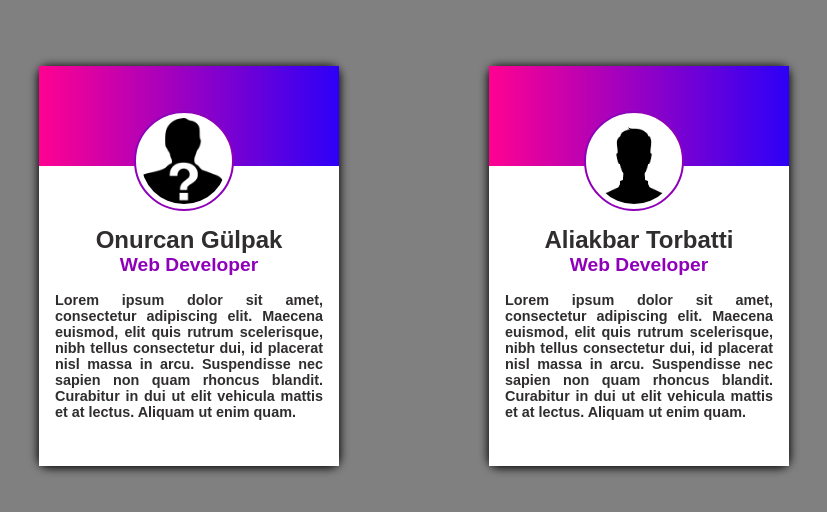
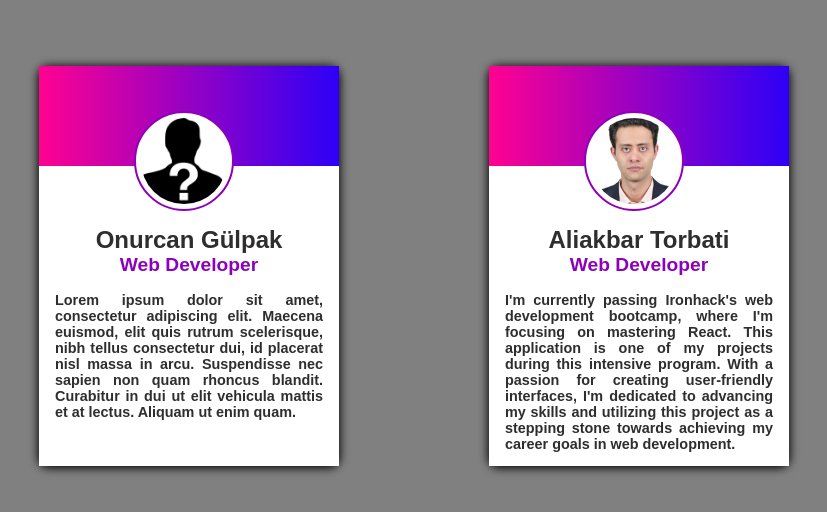
Before and after one commit to onurcangulpak/pralionur-front-end, a React (Vite) app: page /about in a window 1280 px wide. Shown: the part 134-646 px from the top of the page, without its empty margins (226-1053 px from the left). Built offline with nearby package versions, Linux system fonts and the light colour scheme; no server answers.

Commit message:
my info im about page and some css added

```diff
--- a/src/components/SlideShow/SlideShow.css
+++ b/src/components/SlideShow/SlideShow.css
@@ -63,7 +63,7 @@
   font-size: 16px; /* Set the font size */
   color: #333; /* Set the text color */
   line-height: 1.6; /* Set the line height for better readability */
-  border: 5px solid rgb(16, 72, 16);
+  /* border: 5px solid rgb(16, 72, 16); */
   padding: 10px;
   width: 300px;
 }
--- a/src/components/SlideShow/SlideShow.jsx
+++ b/src/components/SlideShow/SlideShow.jsx
@@ -36,8 +36,8 @@ export const SlideShow = ({ oneProduct }) => {
           </button>
         </div>
         <div className="slideDescription">
-          <p>Description: <br />{oneProduct.description[currentSlide]}</p><br />
-          <p>Price: ${oneProduct.price[currentSlide]}</p>
+          <p>Description: <br /><strong>{oneProduct.description[currentSlide]}</strong></p><br />
+          <p>Price: <strong>{oneProduct.price[currentSlide]}$</strong></p>
         </div>
       </div>
     </>
--- a/src/pages/About.jsx
+++ b/src/pages/About.jsx
@@ -2,7 +2,7 @@ import React from "react";
 import NavBar from "../components/Navbar/NavBar";
 import "./About.css";
 import person1Img from "../assets/person-1.jpg";
-import person2Img from "../assets/person-2.png";
+import person2Img from "../assets/person-2.jpg";
 
 export const About = () => {
   return (
@@ -35,14 +35,15 @@ export const About = () => {
           </div>
 
           <div className="lower-container">
-            <h3>Aliakbar Torbatti</h3>
+            <h3>Aliakbar Torbati</h3>
             <h4>Web Developer</h4>
             <p>
-              Lorem ipsum dolor sit amet, consectetur adipiscing elit. Maecena
-              euismod, elit quis rutrum scelerisque, nibh tellus consectetur
-              dui, id placerat nisl massa in arcu. Suspendisse nec sapien non
-              quam rhoncus blandit. Curabitur in dui ut elit vehicula mattis et
-              at lectus. Aliquam ut enim quam.
+              I'm currently passing Ironhack's web development bootcamp,
+              where I'm focusing on mastering React. This application is one of
+              my projects during this intensive program. With a passion for
+              creating user-friendly interfaces, I'm dedicated to advancing my
+              skills and utilizing this project as a stepping stone towards
+              achieving my career goals in web development.
             </p>
           </div>
         </div>
--- a/src/pages/NewAd.jsx
+++ b/src/pages/NewAd.jsx
@@ -71,10 +71,10 @@ const NewAd = () => {
             <p>Description: <strong>{newAd.description}</strong></p>
             <p>Price: <strong>{newAd.price} $</strong></p>
             <button onClick={toggleText}>Click here to see the Connection ways</button>
-            {showText && <p>Email: {newAd.email}</p>}
-            {showText && <p>Phone Number: {newAd.phone}</p>}
-            {showText && <p>Address: {newAd.street}</p>}
-            {showText && <p>{newAd.postCode}</p>}
+            {showText && <p>Email: <strong>{newAd.email}</strong></p>}
+            {showText && <p>Phone Number: <strong>{newAd.phone}</strong></p>}
+            {showText && <p>Address: <strong>{newAd.street}</strong></p>}
+            {showText && <p>Post Code: <strong>{newAd.postCode}</strong></p>}
           </div>
           <div>
             <Link to={"/editad/" + productId}>
```
Also changed, not shown: src/assets/person-2.jpg (added), src/assets/person-2.png (deleted).
